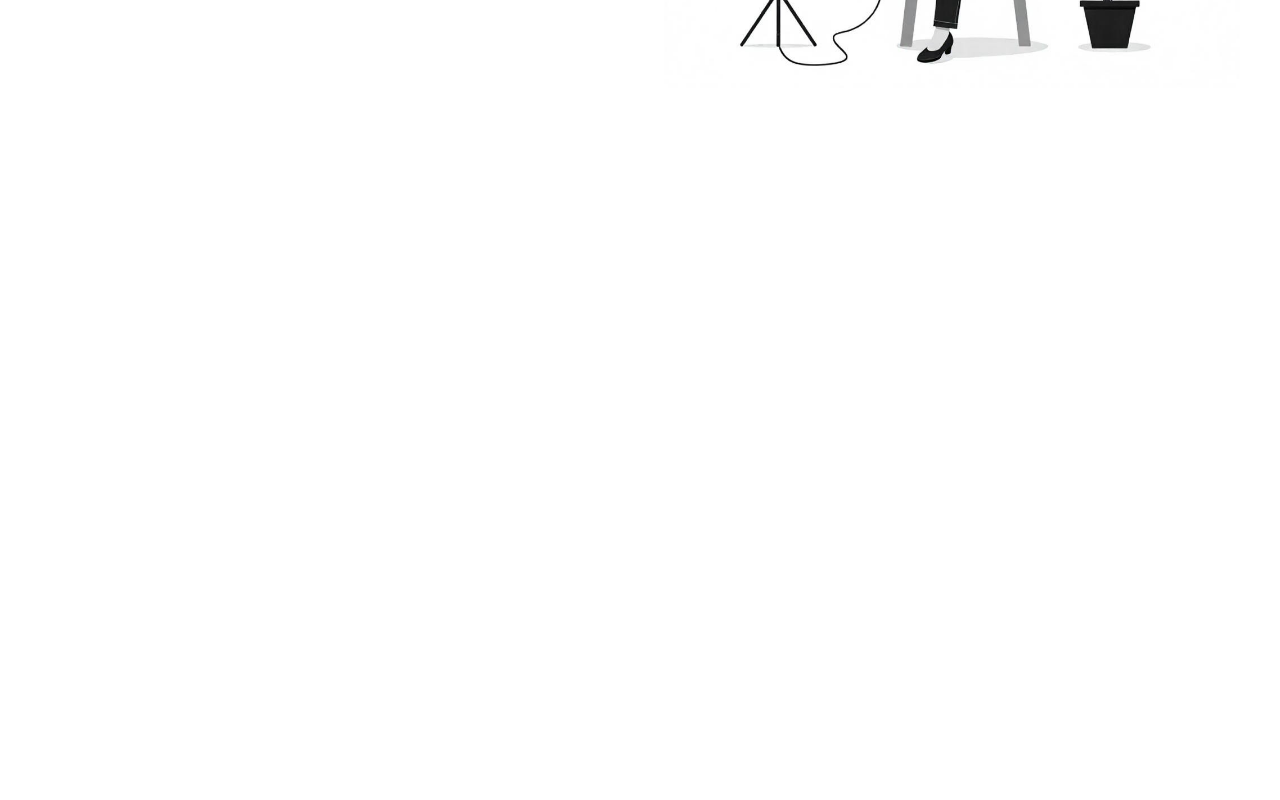
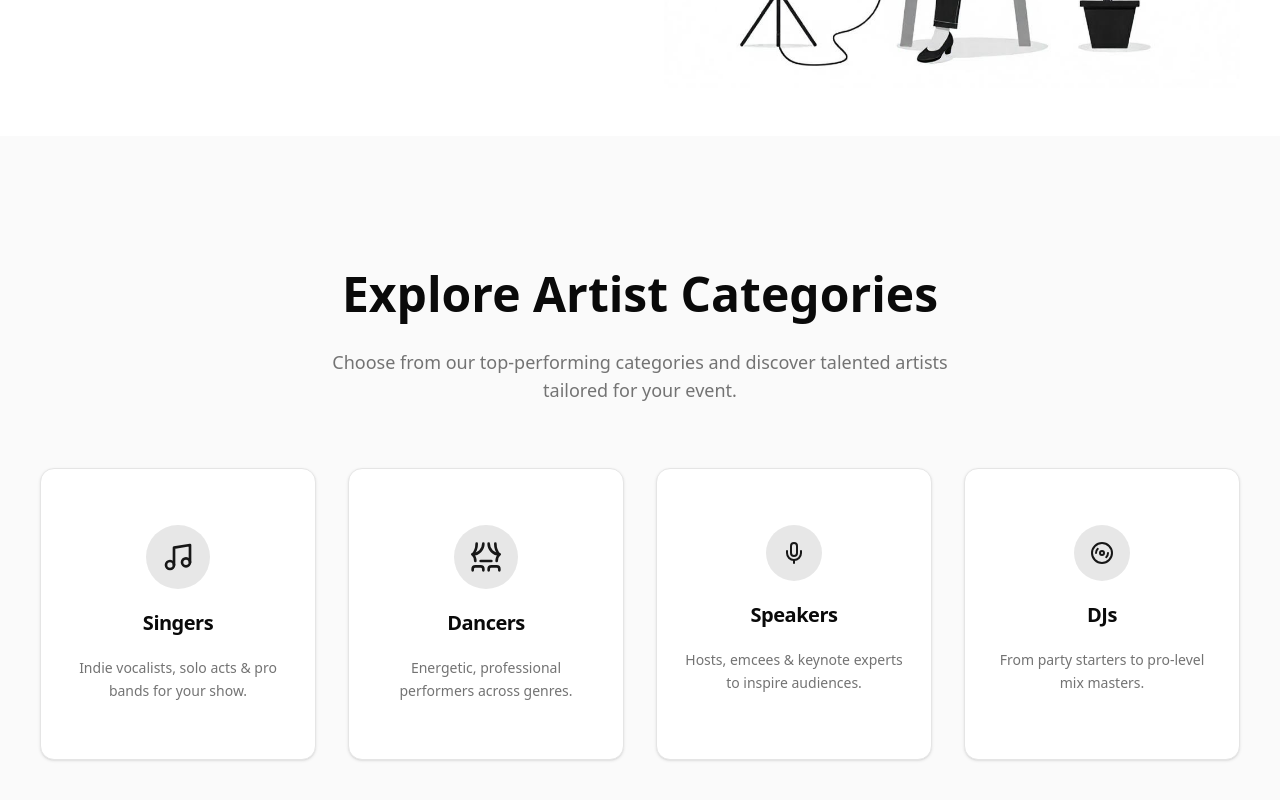
Before and after one commit to Shubham-567/Artistly, a Next.js app: page / in a window 1280 px wide. Shown: the part 536-1336 px from the top of the page. Before the commit the page ends 800 px from the top, so only its background shows below. Built offline with nearby package versions, Linux system fonts and the light colour scheme.

Commit message:
Created a Category Section

```diff
--- a/src/app/globals.css
+++ b/src/app/globals.css
@@ -190,11 +190,41 @@
   .hero-image {
     @apply w-full max-w-md md:max-w-full;
   }
-}
 
-/* Custom Utilities */
-@layer utilities {
-  .transition-smooth {
-    @apply transition-all duration-300 ease-in-out;
+  /* Category Section */
+  .category-section {
+    @apply w-full bg-primary-foreground py-24 md:py-32;
+  }
+
+  .category-header {
+    @apply text-4xl md:text-5xl font-bold text-foreground mb-6 leading-tight text-center;
+  }
+
+  .category-subtext {
+    @apply text-muted-foreground text-base md:text-lg max-w-2xl mx-auto mb-16 text-center;
+  }
+
+  .category-grid {
+    @apply grid grid-cols-1 sm:grid-cols-2 lg:grid-cols-4 gap-8;
+  }
+
+  .category-card {
+    @apply border border-border backdrop-blur-sm shadow-sm transition-all duration-300 rounded-2xl;
+  }
+
+  .category-card-content {
+    @apply p-8 flex flex-col items-center text-center gap-5;
+  }
+
+  .category-icon-wrapper {
+    @apply bg-primary/10 rounded-full p-4 flex items-center justify-center;
+  }
+
+  .category-title {
+    @apply text-xl font-semibold text-foreground tracking-tight;
+  }
+
+  .category-description {
+    @apply text-sm text-muted-foreground leading-relaxed;
   }
 }
--- a/src/app/page.js
+++ b/src/app/page.js
@@ -1,9 +1,12 @@
+import CategorySection from "@/sections/CategorySection";
+
 const { default: Hero } = require("@/sections/Hero");
 
 function Home() {
   return (
     <>
       <Hero />
+      <CategorySection />
     </>
   );
 }
--- /dev/null
+++ b/src/components/ui/card.jsx
@@ -0,0 +1,101 @@
+import * as React from "react"
+
+import { cn } from "@/lib/utils"
+
+function Card({
+  className,
+  ...props
+}) {
+  return (
+    (<div
+      data-slot="card"
+      className={cn(
+        "bg-card text-card-foreground flex flex-col gap-6 rounded-xl border py-6 shadow-sm",
+        className
+      )}
+      {...props} />)
+  );
+}
+
+function CardHeader({
+  className,
+  ...props
+}) {
+  return (
+    (<div
+      data-slot="card-header"
+      className={cn(
+        "@container/card-header grid auto-rows-min grid-rows-[auto_auto] items-start gap-1.5 px-6 has-data-[slot=card-action]:grid-cols-[1fr_auto] [.border-b]:pb-6",
+        className
+      )}
+      {...props} />)
+  );
+}
+
+function CardTitle({
+  className,
+  ...props
+}) {
+  return (
+    (<div
+      data-slot="card-title"
+      className={cn("leading-none font-semibold", className)}
+      {...props} />)
+  );
+}
+
+function CardDescription({
+  className,
+  ...props
+}) {
+  return (
+    (<div
+      data-slot="card-description"
+      className={cn("text-muted-foreground text-sm", className)}
+      {...props} />)
+  );
+}
+
+function CardAction({
+  className,
+  ...props
+}) {
+  return (
+    (<div
+      data-slot="card-action"
+      className={cn(
+        "col-start-2 row-span-2 row-start-1 self-start justify-self-end",
+        className
+      )}
+      {...props} />)
+  );
+}
+
+function CardContent({
+  className,
+  ...props
+}) {
+  return (<div data-slot="card-content" className={cn("px-6", className)} {...props} />);
+}
+
+function CardFooter({
+  className,
+  ...props
+}) {
+  return (
+    (<div
+      data-slot="card-footer"
+      className={cn("flex items-center px-6 [.border-t]:pt-6", className)}
+      {...props} />)
+  );
+}
+
+export {
+  Card,
+  CardHeader,
+  CardFooter,
+  CardTitle,
+  CardAction,
+  CardDescription,
+  CardContent,
+}
--- /dev/null
+++ b/src/sections/CategorySection.jsx
@@ -0,0 +1,59 @@
+import { Card, CardContent } from "@/components/ui/card";
+
+const { Music, Theater, Mic, Disc3 } = require("lucide-react");
+
+const categories = [
+  {
+    title: "Singers",
+    icon: <Music className='size-8 text-primary' />,
+    description: "Indie vocalists, solo acts & pro bands for your show.",
+  },
+  {
+    title: "Dancers",
+    icon: <Theater className='size-8 text-primary' />,
+    description: "Energetic, professional performers across genres.",
+  },
+  {
+    title: "Speakers",
+    icon: <Mic className='size-6 text-primary' />,
+    description: "Hosts, emcees & keynote experts to inspire audiences.",
+  },
+  {
+    title: "DJs",
+    icon: <Disc3 className='size-6 text-primary' />,
+    description: "From party starters to pro-level mix masters.",
+  },
+];
+
+function CategorySection() {
+  return (
+    <section className='category-section'>
+      <div className='container px-6 md:px-10 mx-auto'>
+        <h2 className='category-header'>Explore Artist Categories</h2>
+
+        <p className='category-subtext'>
+          Choose from our top-performing categories and discover talented
+          artists tailored for your event.
+        </p>
+
+        <div className='category-grid'>
+          {categories.map((cat) => (
+            <Card
+              key={cat.title}
+              className='group category-card hover:shadow-xl'>
+              <CardContent className='category-card-content'>
+                <div className='category-icon-wrapper transition-transform duration-300 group-hover:scale-110 group-hover:shadow-md'>
+                  {cat.icon}
+                </div>
+                <h3 className='category-title'>{cat.title}</h3>
+                <p className='category-description'>{cat.description}</p>
+              </CardContent>
+            </Card>
+          ))}
+        </div>
+      </div>
+    </section>
+  );
+}
+
+export default CategorySection;
```
